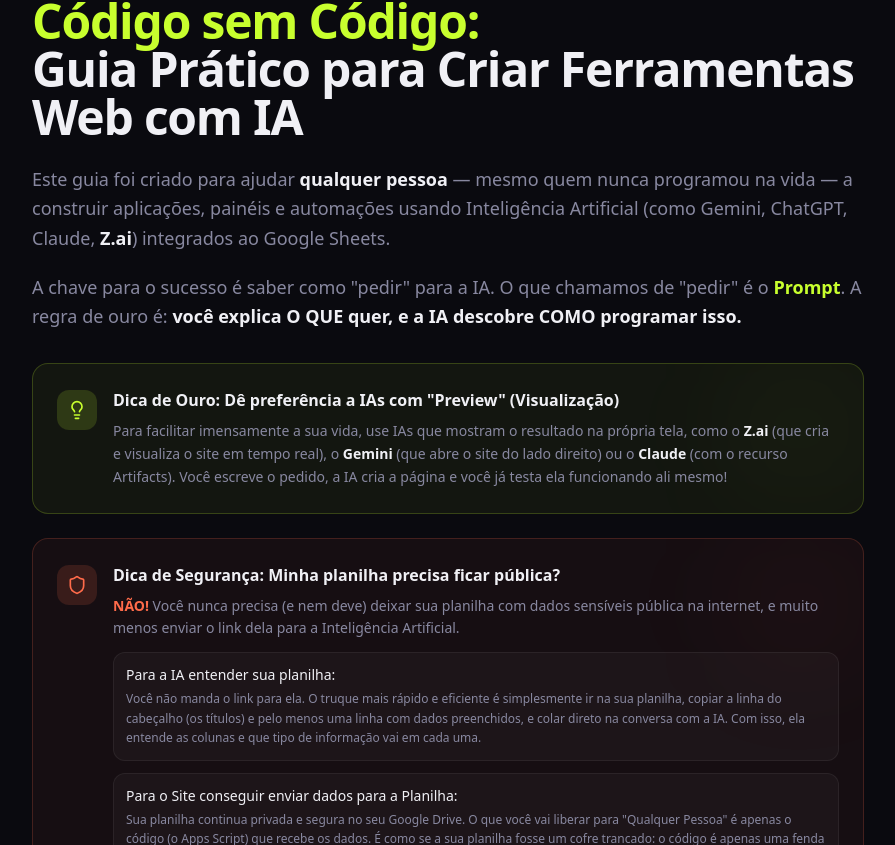
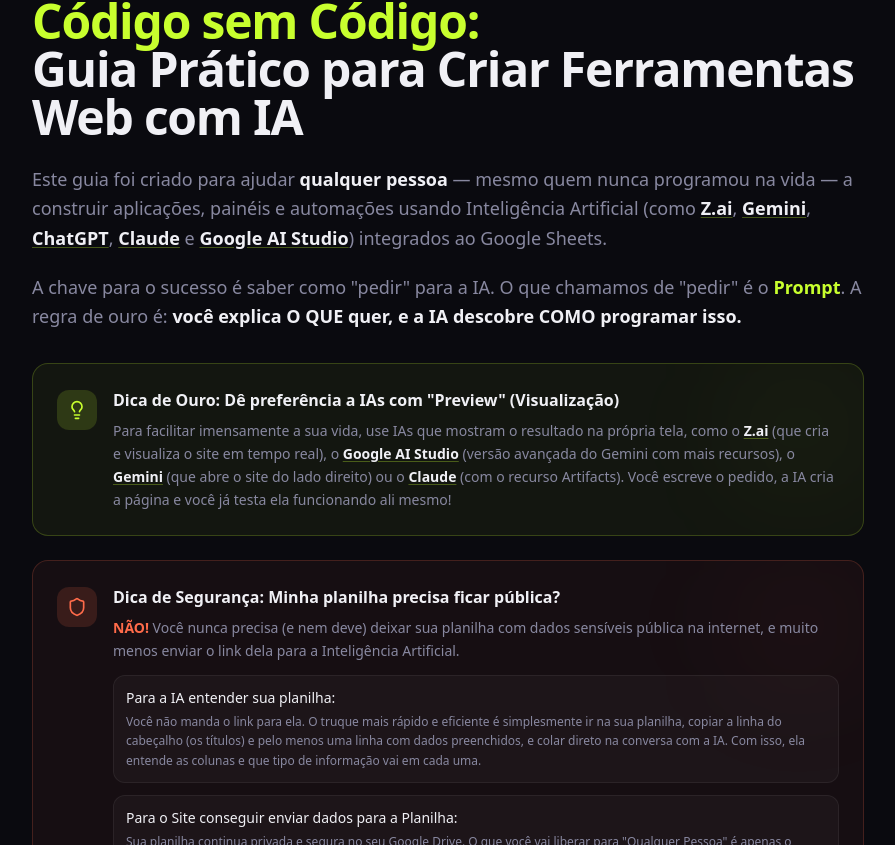
Before and after one commit to brunolop3/codigo-sem-codigo, a Next.js app: page / in a window 1280 px wide. Shown: the part 1035-1880 px from the top of the page, without its empty margins (192-1087 px from the left). Built offline with nearby package versions, Linux system fonts and the light colour scheme.

Commit message:
d99d1a8a-bcd0-4583-9a25-109a609e8e31

```diff
--- a/src/app/layout.tsx
+++ b/src/app/layout.tsx
@@ -30,6 +30,7 @@
     "Gemini",
     "Claude",
     "Z.ai",
+    "Google AI Studio",
     "UEMS",
     "Pró-Reitoria de Ensino",
     "servidor público",
--- a/src/app/page.tsx
+++ b/src/app/page.tsx
@@ -171,7 +171,12 @@
             <p>
               Este guia foi criado para ajudar <strong className="text-foreground">qualquer pessoa</strong> —
               mesmo quem nunca programou na vida — a construir aplicações, painéis e automações usando
-              Inteligência Artificial (como Gemini, ChatGPT, Claude, <strong className="text-foreground">Z.ai</strong>) integrados ao Google Sheets.
+              Inteligência Artificial (como{' '}
+              <a href="https://z.ai" target="_blank" rel="noopener noreferrer" className="text-foreground font-semibold hover:text-lime transition-colors underline decoration-lime/30 underline-offset-2">Z.ai</a>,{' '}
+              <a href="https://gemini.google.com" target="_blank" rel="noopener noreferrer" className="text-foreground font-semibold hover:text-lime transition-colors underline decoration-lime/30 underline-offset-2">Gemini</a>,{' '}
+              <a href="https://chatgpt.com" target="_blank" rel="noopener noreferrer" className="text-foreground font-semibold hover:text-lime transition-colors underline decoration-lime/30 underline-offset-2">ChatGPT</a>,{' '}
+              <a href="https://claude.ai" target="_blank" rel="noopener noreferrer" className="text-foreground font-semibold hover:text-lime transition-colors underline decoration-lime/30 underline-offset-2">Claude</a> e{' '}
+              <a href="https://aistudio.google.com" target="_blank" rel="noopener noreferrer" className="text-foreground font-semibold hover:text-lime transition-colors underline decoration-lime/30 underline-offset-2">Google AI Studio</a>) integrados ao Google Sheets.
             </p>
             <p>
               A chave para o sucesso é saber como &quot;pedir&quot; para a IA. O que chamamos de &quot;pedir&quot;
@@ -195,9 +200,10 @@
                 </h3>
                 <p className="text-sm text-muted-lavender leading-relaxed">
                   Para facilitar imensamente a sua vida, use IAs que mostram o resultado na própria tela,
-                  como o <strong className="text-foreground">Z.ai</strong> (que cria e visualiza o site em tempo real),
-                  o <strong className="text-foreground">Gemini</strong> (que abre o site do lado direito)
-                  ou o <strong className="text-foreground">Claude</strong> (com o recurso Artifacts). Você
+                  como o <a href="https://z.ai" target="_blank" rel="noopener noreferrer" className="text-foreground font-semibold hover:text-lime transition-colors underline decoration-lime/30 underline-offset-2">Z.ai</a> (que cria e visualiza o site em tempo real),
+                  o <a href="https://aistudio.google.com" target="_blank" rel="noopener noreferrer" className="text-foreground font-semibold hover:text-lime transition-colors underline decoration-lime/30 underline-offset-2">Google AI Studio</a> (versão avançada do Gemini com mais recursos),
+                  o <a href="https://gemini.google.com" target="_blank" rel="noopener noreferrer" className="text-foreground font-semibold hover:text-lime transition-colors underline decoration-lime/30 underline-offset-2">Gemini</a> (que abre o site do lado direito)
+                  ou o <a href="https://claude.ai" target="_blank" rel="noopener noreferrer" className="text-foreground font-semibold hover:text-lime transition-colors underline decoration-lime/30 underline-offset-2">Claude</a> (com o recurso Artifacts). Você
                   escreve o pedido, a IA cria a página e você já testa ela funcionando ali mesmo!
                 </p>
               </div>
@@ -784,10 +790,11 @@
                 Dica: A <span className="text-lime">Z.ai</span> resolve vários desses problemas
               </h3>
               <p className="text-sm text-muted-lavender leading-relaxed">
-                A <strong className="text-foreground">Z.ai</strong> é uma plataforma que cria e visualiza sites em tempo real,
+                A <a href="https://z.ai" target="_blank" rel="noopener noreferrer" className="text-foreground font-semibold hover:text-lime transition-colors underline decoration-lime/30 underline-offset-2">Z.ai</a> é uma plataforma que cria e visualiza sites em tempo real,
                 sem perder o contexto da conversa. Diferente das IAs gratuitas tradicionais, ela mantém o código completo
-                e atualizado automaticamente — sem &quot;amnésia&quot;, sem snippets incompletos. É como ter o Gemini com preview
-                e o Claude com Artifacts, mas integrados num único fluxo de trabalho. Ideal para quem está começando!
+                e atualizado automaticamente — sem &quot;amnésia&quot;, sem snippets incompletos. Já o{' '}
+                <a href="https://aistudio.google.com" target="_blank" rel="noopener noreferrer" className="text-foreground font-semibold hover:text-lime transition-colors underline decoration-lime/30 underline-offset-2">Google AI Studio</a>
+                {' '}oferece acesso gratuito à versão mais avançada do Gemini com mais tokens de contexto. É como ter o melhor de todas as IAs num único fluxo de trabalho!
               </p>
             </div>
           </div>
```
Also changed, not shown: 1 other file (tests, documents, lock files or other folders).
